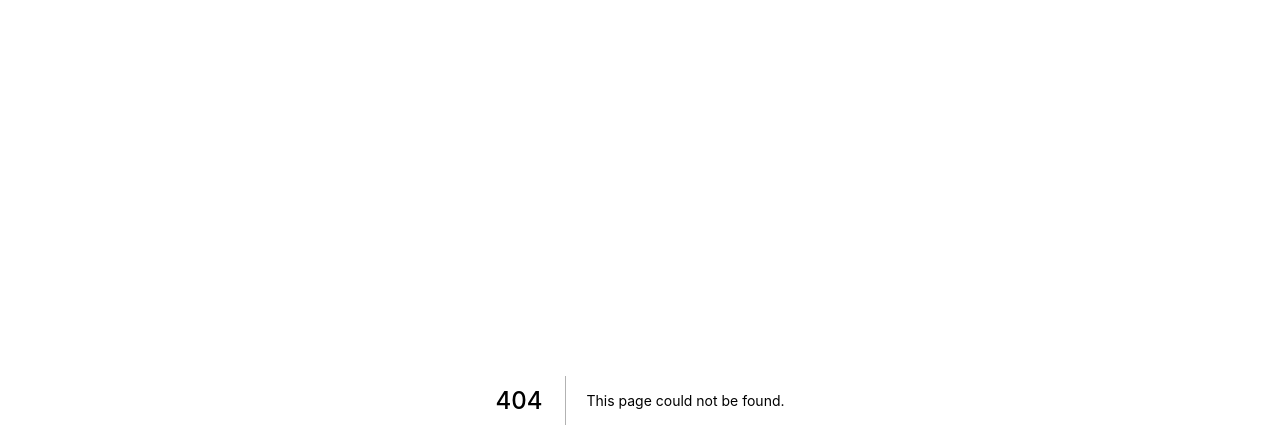
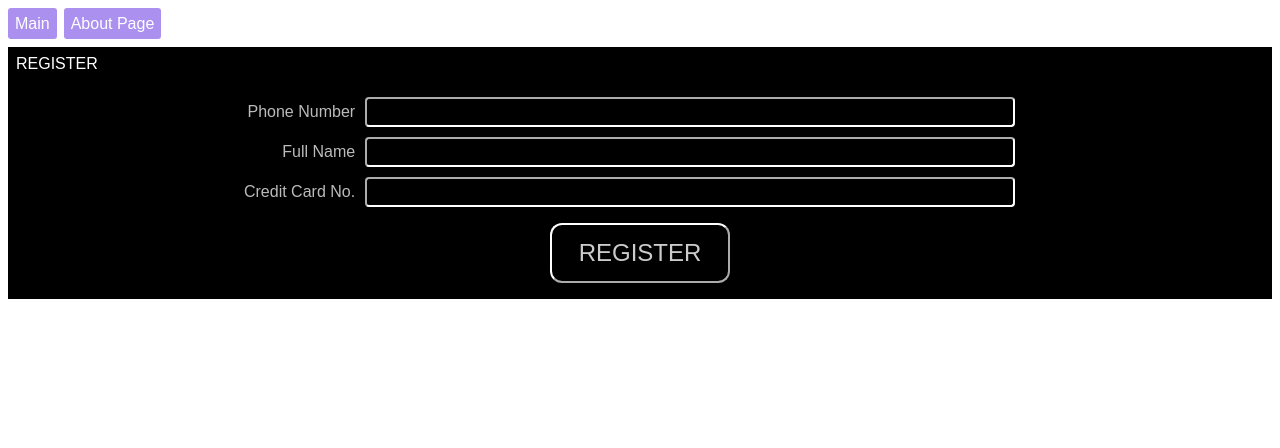
Before and after one commit to john19950730/cs2102-customer, a Next.js app: page /register in a window 1280 px wide. Before the commit this address had no page. Shown: the top 448 px of the page. Built offline with nearby package versions, Linux system fonts and the light colour scheme.

Commit message:
Add registration page

```diff
--- /dev/null
+++ b/pages/register.js
@@ -0,0 +1,79 @@
+import Link from 'next/link';
+
+import Layout from '../components/Layout';
+
+const Register = () => (
+	<Layout>
+		<div className="register">
+			<div className="register-label">
+				REGISTER
+			</div>
+			<table>
+				<tr className="phone">
+					<td className="label"><label className="phone-label">Phone Number</label></td>
+					<td className="input"><input className="phone-input" type="text" name="phone" /></td>
+				</tr>
+				<tr className="name">
+					<td className="label"><label className="name-label">Full Name</label></td>
+					<td className="input"><input className="name-input" type="text" name="name" /></td>
+				</tr>
+				<tr className="card">
+					<td className="label"><label className="card-label">Credit Card No.</label></td>
+					<td className="input"><input className="card-input" type="text" name="name" /></td>
+				</tr>
+			</table>
+			<Link href="/index">
+				<button className="register-button">REGISTER</button>
+			</Link>
+		</div>
+		<style jsx>{`
+			.register {
+				font-family: Arial, sans-serif;
+				background: #000;
+				text-align: center;
+				padding-bottom: 16px;
+			}
+			.register-label {
+				text-align: left;
+				color: #fff;
+				font-size: 12pt;
+				padding: 8px;
+			}
+			.register table {
+				padding: 10px;
+				width: 80%;
+			}
+			.register table tr td {
+				padding: 4px;
+			}
+			td.label {
+				text-align: right;
+			}
+			td.label label {
+				color: #bbb;
+			}
+			td.input input {
+				font-size: 16px;
+				width: 100%;
+				padding: 4px;
+				background-color: #000;
+				color: #fff;
+				outline: none;
+				box-shadow: none;
+				border-radius: 4px;
+				border-color: #fff;
+			}
+			.register-button{
+				font-size: 24px;
+				width: 180px;
+				height: 60px;
+				background-color: #000;
+				color: #ccc;
+				border-radius: 12px;
+				border-color: #fff;
+			}
+		`}</style>
+	</Layout>
+);
+
+export default Register;
```
Also changed, not shown: pages/index.js (+4 -4 lines).
